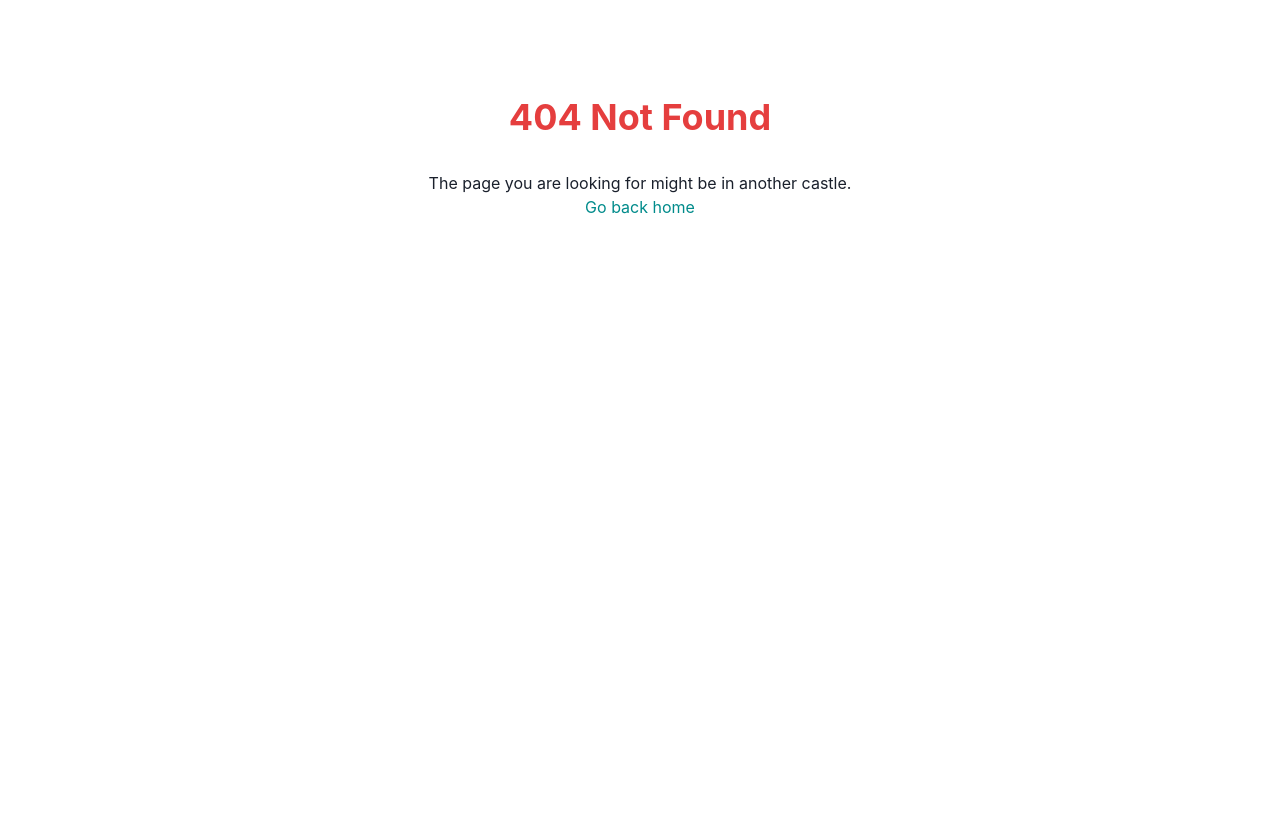
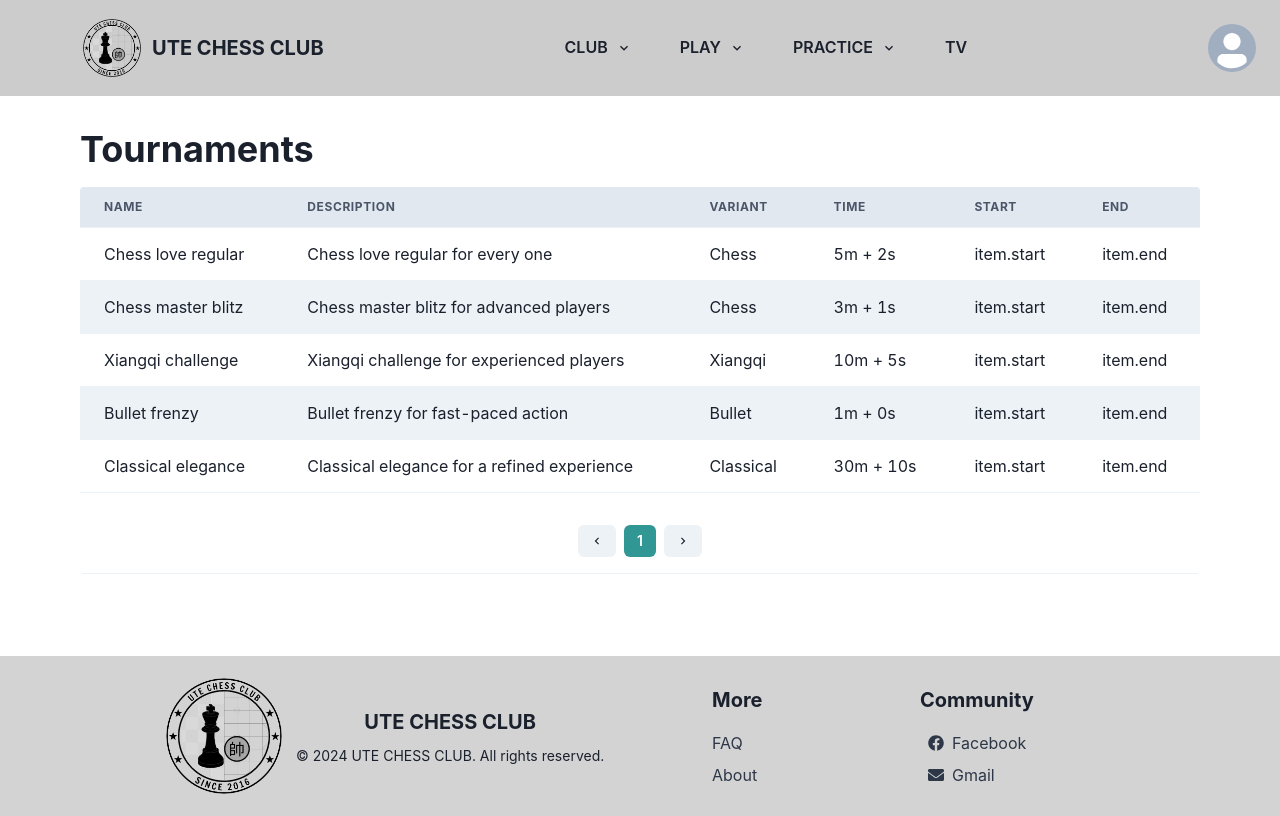
Before and after one commit to LeeTun2k2/chess, a React (Create React App) app in the folder front-end/: page /tournaments in a window 1280 px wide. Before the commit this address had no page. Built offline with nearby package versions, Linux system fonts and the light colour scheme.

Commit message:
feat: add tournament page

```diff
--- a/front-end/src/App.js
+++ b/front-end/src/App.js
@@ -18,6 +18,7 @@ import BlogListPage from "./pages/club/blog_list";
 import BlogPage from "./pages/club/blog";
 import LogoutPage from "./pages/auth/logout";
 import LobbyPage from "./pages/game/lobby";
+import TournamentsPage from "./pages/tournament/tournaments";
 
 function App() {
   return (
@@ -47,6 +48,9 @@ function App() {
           <Route exact path="/lobby" element={<LobbyPage/>}/>
           <Route exact path="/game/:id" element={<GamePage/>}/>
 
+          {/* Tournament Pages */}
+          <Route exact path="/tournaments" element={<TournamentsPage/>}/>
+
           {/* Error Pages */}
           <Route path="/error" element={<ErrorPage />} />
           <Route path="/not-found" element={<NotFoundPage />} />
--- a/front-end/src/components/layouts/clientLayout.jsx
+++ b/front-end/src/components/layouts/clientLayout.jsx
@@ -6,7 +6,7 @@ const ClientLayout = ({ children }) => {
   return (
     <div>
       <Header />
-      <main>{children}</main>
+      <main style={{ minHeight: "70vh" }}>{children}</main>
       <Footer />
     </div>
   );
--- /dev/null
+++ b/front-end/src/lib/datetime.js
@@ -0,0 +1,9 @@
+export function formatDate(date) {
+    const hours = String(date.getHours()).padStart(2, '0');
+    const minutes = String(date.getMinutes()).padStart(2, '0');
+    const day = String(date.getDate()).padStart(2, '0');
+    const month = String(date.getMonth() + 1).padStart(2, '0');
+    const year = date.getFullYear();
+
+    return `${hours}:${minutes} ${day}/${month}/${year}`;
+}
--- /dev/null
+++ b/front-end/src/pages/tournament/tournaments.jsx
@@ -0,0 +1,176 @@
+import React from "react";
+import {
+  ButtonGroup,
+  Flex,
+  Table,
+  Tbody,
+  Td,
+  Tfoot,
+  Th,
+  Thead,
+  Tr,
+  Button,
+  Container,
+  Heading,
+} from "@chakra-ui/react";
+import ClientLayout from "../../components/layouts/clientLayout";
+import { ChevronLeftIcon, ChevronRightIcon } from "@chakra-ui/icons";
+import { useNavigate } from "react-router-dom";
+import { formatDate } from "../../lib/datetime";
+
+export default function TournamentsPage(props) {
+  const navigate = useNavigate();
+  const getData = () => {
+    return [
+      {
+        _id: "123123",
+        name: "Chess love regular",
+        description: "Chess love regular for every one",
+        variant: "Chess",
+        initial_time: 5,
+        bonus_time: 2,
+        start: "2021-09-01T12:00:00Z",
+        end: "2021-09-01T12:00:00Z",
+      },
+      {
+        _id: "456456",
+        name: "Chess master blitz",
+        description: "Chess master blitz for advanced players",
+        variant: "Chess",
+        initial_time: 3,
+        bonus_time: 1,
+        start: "2021-09-01T12:00:00Z",
+        end: "2021-09-01T12:00:00Z",
+      },
+      {
+        _id: "789789",
+        name: "Xiangqi challenge",
+        description: "Xiangqi challenge for experienced players",
+        variant: "Xiangqi",
+        initial_time: 10,
+        bonus_time: 5,
+        start: "2021-09-01T12:00:00Z",
+        end: "2021-09-01T12:00:00Z",
+      },
+      {
+        _id: "101010",
+        name: "Bullet frenzy",
+        description: "Bullet frenzy for fast-paced action",
+        variant: "Bullet",
+        initial_time: 1,
+        bonus_time: 0,
+        start: "2021-09-01T12:00:00Z",
+        end: "2021-09-01T12:00:00Z",
+      },
+      {
+        _id: "111111",
+        name: "Classical elegance",
+        description: "Classical elegance for a refined experience",
+        variant: "Classical",
+        initial_time: 30,
+        bonus_time: 10,
+        start: "2021-09-01T12:00:00Z",
+        end: "2021-09-01T12:00:00Z",
+      },
+    ];
+  };
+
+  const data = getData();
+
+  const [pageNumber, setPageNumber] = React.useState(1);
+  const pageSize = 10;
+
+  return (
+    <ClientLayout>
+      <Container maxW="6xl" py={8}>
+        <Heading mb={4}>Tournaments</Heading>
+        <Table
+          size={{ base: "sm", md: "md" }}
+          colorScheme="gray"
+          borderRadius={4}
+          overflow={"hidden"}
+        >
+          <Thead bgColor="gray.200">
+            <Tr>
+              <Th>Name</Th>
+              <Th>Description</Th>
+              <Th>Variant</Th>
+              <Th>Time</Th>
+              <Th>Start</Th>
+              <Th>End</Th>
+            </Tr>
+          </Thead>
+          <Tbody>
+            {data
+              .slice((pageNumber - 1) * pageSize, pageNumber * pageSize)
+              .map((item, index) => (
+                <Tr
+                  key={index}
+                  userSelect="none"
+                  cursor="pointer"
+                  bgColor={index % 2 === 1 ? "gray.100" : "white"}
+                  transition="background-color 0.5s ease-in-out"
+                  _hover={{ bgColor: "gray.200 !important" }}
+                  onClick={() => navigate(`/game/${item._id}`)}
+                >
+                  <Td>{item.name}</Td>
+                  <Td>{item.description}</Td>
+                  <Td>{item.variant}</Td>
+                  <Td>
+                    {item.initial_time}m + {item.bonus_time}s
+                  </Td>
+                  <Td>item.start</Td>
+                  <Td>item.end</Td>
+
+                  {/* <Td>{formatDate(item.start)}</Td>
+                  <Td>{formatDate(item.end)}</Td> */}
+                </Tr>
+              ))}
+          </Tbody>
+          <Tfoot>
+            <Tr>
+              <Td colSpan={6}>
+                <Flex justify="center" mt={4}>
+                  <ButtonGroup>
+                    <Button
+                      colorScheme="gray"
+                      size="sm"
+                      onClick={() =>
+                        pageNumber - 1 > 0 && setPageNumber(pageNumber - 1)
+                      }
+                    >
+                      <ChevronLeftIcon />
+                    </Button>
+                    {Array.from(
+                      { length: Math.ceil(data.length / pageSize) },
+                      (_, i) => (
+                        <Button
+                          key={i}
+                          colorScheme={pageNumber === i + 1 ? "teal" : "gray"}
+                          size="sm"
+                          onClick={() => setPageNumber(i + 1)}
+                        >
+                          {i + 1}
+                        </Button>
+                      )
+                    )}
+                    <Button
+                      colorScheme="gray"
+                      size="sm"
+                      onClick={() =>
+                        (pageNumber + 1) * pageSize <= data.length &&
+                        setPageNumber(pageNumber + 1)
+                      }
+                    >
+                      <ChevronRightIcon />
+                    </Button>
+                  </ButtonGroup>
+                </Flex>
+              </Td>
+            </Tr>
+          </Tfoot>
+        </Table>
+      </Container>
+    </ClientLayout>
+  );
+}
```
